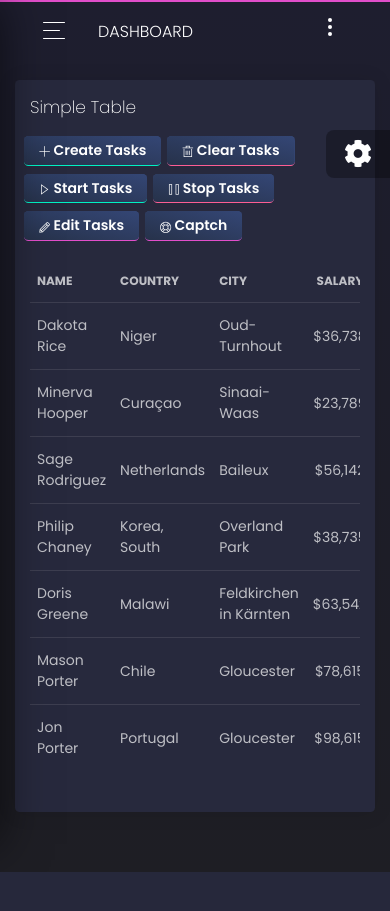
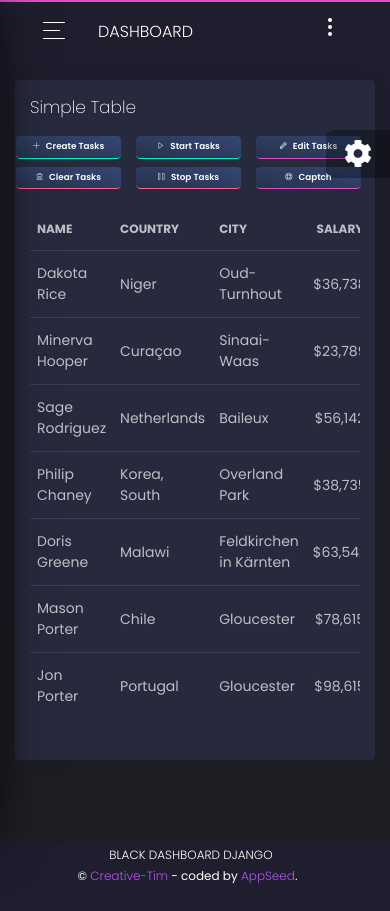
Before and after one commit to z4forzubair/sneakerbot, a Django app: template sneakerbot_backend/templates/tasks.html in a window 390 px wide. Before the commit the page ends 872 px from the top, so only its background shows below. Run offline with Django 3.2, Linux system fonts and the light colour scheme; the template is opened without the code that fills it, so the values that code supplies are empty; some libraries are stand-ins or nearby versions.

Commit message:
Made CRUD buttons responsive and removed copyright comments

```diff
--- /dev/null
+++ b/sneakerbot_backend/templates/includes/footer.html
@@ -0,0 +1,17 @@
+<footer class="footer">
+    <div class="container-fluid">
+        <ul class="nav">
+            <li class="nav-item">
+                <a target="_blank"
+                   href="https://www.creative-tim.com/product/black-dashboard-django" class="nav-link">
+                    Black Dashboard Django
+                </a>
+            </li>
+        </ul>
+        <div class="copyright">
+            &copy; <a target="_blank"
+                      href="https://www.creative-tim.com/">Creative-Tim</a>
+            - coded by <a target="_blank" href="https://appseed.us?ref=ct-demo">AppSeed</a>.
+        </div>
+    </div>
+</footer>
--- a/sneakerbot_backend/templates/layouts/base.html
+++ b/sneakerbot_backend/templates/layouts/base.html
@@ -1,17 +1,6 @@
 <!--
-=========================================================
-* * Black Dashboard - v1.0.1
-=========================================================
-
-* Product Page: https://www.creative-tim.com/product/black-dashboard
 * Copyright 2019 Creative Tim (https://www.creative-tim.com)
-
-
 * Coded by Creative Tim
-
-=========================================================
-
-* The above copyright notice and this permission notice shall be included in all copies or substantial portions of the Software.
 -->
 <!DOCTYPE html>
 <html lang="en">
@@ -27,7 +16,7 @@
   <link rel="icon" type="image/png"          href="{% static 'assets/img/favicon.png'    %}">
 
   <title>
-    Sneakerbot - {% block title %}{% endblock %}
+    ChurchAIO Sneakerbot - {% block title %}{% endblock %}
   </title>
 
   <!--     Fonts and icons     -->
@@ -62,6 +51,8 @@
       </div>
     </div>
 
+    {% include 'includes/footer.html' %}
+
   </div>
 
   {% include 'includes/fixed-plugin.html' %}
--- a/sneakerbot_backend/templates/tasks.html
+++ b/sneakerbot_backend/templates/tasks.html
@@ -7,36 +7,36 @@
         <div class="card-header">
             <h4 class="card-title"> Simple Table</h4>
         </div>
-        <div class="row ml-2 justify-content-between mr-2">
-            <div class="mr-5">
-                <button type="button" name="login" class="btn btn-sm border-bottom border-success" data-toggle="modal" data-target="#add-tasks">
-                    <i class="tim-icons icon-simple-add small"></i>
+        <div class="d-flex ml-md-2 justify-content-between mr-md-2">
+            <div>
+                <button type="button" name="login" class="btn btn-sm border-bottom border-success small-font small-width" data-toggle="modal" data-target="#add-tasks">
+                    <i class="tim-icons icon-simple-add small pb-1 pr-1"></i>
                     Create Tasks
                 </button>
-                <button type="button" name="login" class="btn btn-sm border-bottom border-danger">
-                    <i class="tim-icons icon-trash-simple small"></i>
+                <button type="button" name="login" class="btn btn-sm border-bottom border-danger small-font small-width">
+                    <i class="tim-icons icon-trash-simple small pb-1 pr-1"></i>
                     Clear Tasks
                 </button>
             </div>
 
-            <div class="mr-5">
-                <button type="button" name="login" class="btn btn-sm border-bottom border-success">
-                    <i class="tim-icons icon-triangle-right-17 small"></i>
+            <div>
+                <button type="button" name="login" class="btn btn-sm border-bottom border-success small-font small-width">
+                    <i class="tim-icons icon-triangle-right-17 small pb-1 pr-1"></i>
                     Start Tasks
                 </button>
-                <button type="button" name="login" class="btn btn-sm border-bottom border-danger">
-                    <i class="tim-icons icon-button-pause small"></i>
+                <button type="button" name="login" class="btn btn-sm border-bottom border-danger small-font small-width">
+                    <i class="tim-icons icon-button-pause small pb-1 pr-1"></i>
                     Stop Tasks
                 </button>
             </div>
 
             <div>
-                <button type="button" name="login" class="btn btn-sm border-bottom border-primary">
-                    <i class="tim-icons icon-pencil small"></i>
+                <button type="button" name="login" class="btn btn-sm border-bottom border-primary small-font small-width">
+                    <i class="tim-icons icon-pencil small pb-1 pr-1"></i>
                     Edit Tasks
                 </button>
-                <button type="button" name="login" class="btn btn-sm border-bottom border-primary">
-                    <i class="tim-icons icon-support-17 small"></i>
+                <button type="button" name="login" class="btn btn-sm border-bottom border-primary small-font small-width">
+                    <i class="tim-icons icon-support-17 small pb-1 pr-1"></i>
                     Captch
                 </button>
             </div>
```
Also changed, not shown: sneakerbot_backend/static/assets/js/black-dashboard.js (+0 -18 lines), sneakerbot_backend/static/assets/scss/black-dashboard.scss (+0 -19 lines), sneakerbot_backend/static/assets/css/black-dashboard.css.
